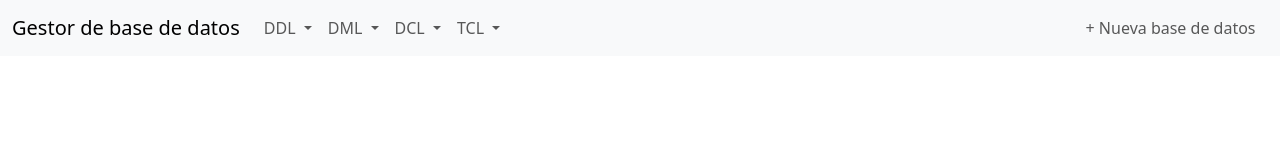
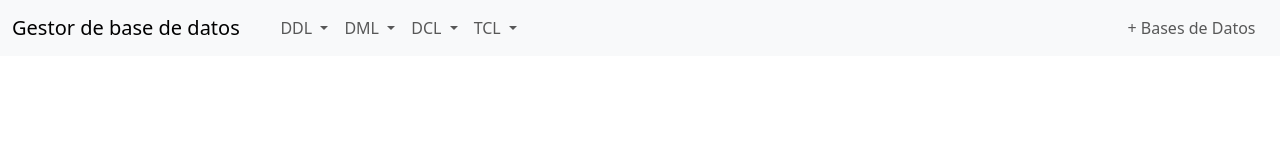
Before and after one commit to gioescobar87/DB2_project, an Angular app in the folder db_project/: page / in a window 1280 px wide. Shown: the top 160 px of the page. Built offline with nearby package versions, Linux system fonts and the light colour scheme.

Commit message:
Cambios a archivo html

```diff
--- a/db_project/src/app/core/header/header.component.html
+++ b/db_project/src/app/core/header/header.component.html
@@ -1,6 +1,7 @@
 <nav class="navbar navbar-expand navbar-light bg-light">
   <div class="container-fluid">
     <a class="navbar-brand">Gestor de base de datos</a>
+    <span>&nbsp;&nbsp;&nbsp;&nbsp;</span>
     <ul class="navbar-nav me-auto">
       @for(option of options; track option){
         <li class="nav-item dropdown">
@@ -16,7 +17,7 @@
       }
     </ul>
     <div class="d-flex justify-content-end">
-      <a href="" class="nav-link font-weight-bold"><span class="navbar-text">&plus; Nueva base de datos&nbsp;&nbsp;&nbsp;</span></a>
+      <a routerLink="/database" routerLinkActive="active" class="nav-link font-weight-bold"><span class="navbar-text">&plus; Bases de Datos&nbsp;&nbsp;&nbsp;</span></a>
     </div>
   </div>
 </nav>
```
